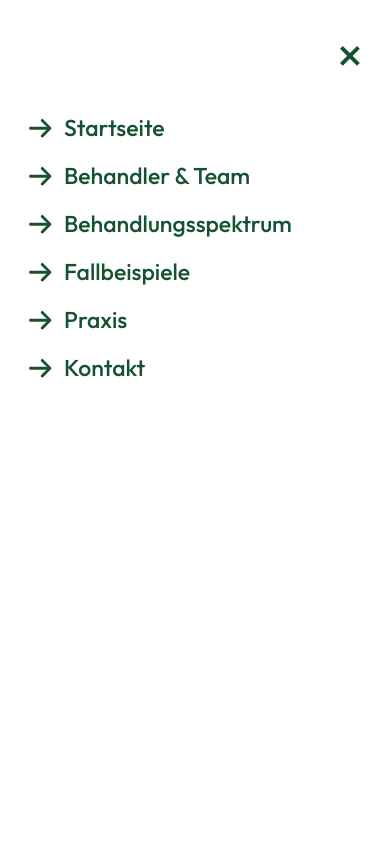
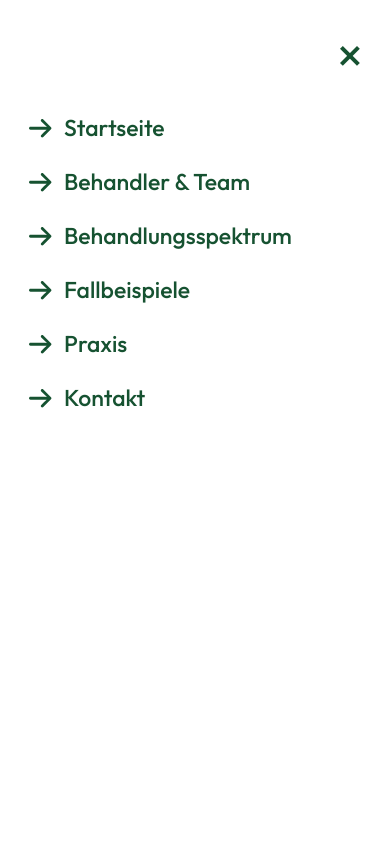
Before and after one commit to mstnwl/geradezaehne, a Next.js app: page / in a window 390 px wide. Both pictures are taken after a click on the button "Menü". Shown: the top 844 px of the page. Built offline with nearby package versions, Linux system fonts and the light colour scheme.

Commit message:
fix: stagger the mobile menu links
Fade and rise each nav item 90ms after the previous one, and leave the close icon still.

```diff
--- a/components/header/top-navigation.tsx
+++ b/components/header/top-navigation.tsx
@@ -104,11 +104,15 @@ export function TopNavigation({
           </div>
           <nav
             aria-label="Menü"
-            className="enter mx-auto flex max-w-column flex-col gap-menu"
+            className="mx-auto flex max-w-column flex-col gap-menu"
           >
             {mobile.map((item, index) => (
+              <div
+                key={`${item.name}-${index}`}
+                className="enter"
+                style={{ animationDelay: `${index * 90}ms` }}
+              >
                 <NavLink
-                key={`${item.name}-${index}`}
                   item={item}
                   pathname={pathname}
                   className="inline-flex items-center gap-pair text-menu"
@@ -116,6 +120,7 @@ export function TopNavigation({
                 >
                   <span className="menu-arrow size-icon-lg shrink-0" aria-hidden="true" />
                 </NavLink>
+              </div>
             ))}
           </nav>
         </div>
```
Lines whose indentation alone changed are shown as unchanged.
